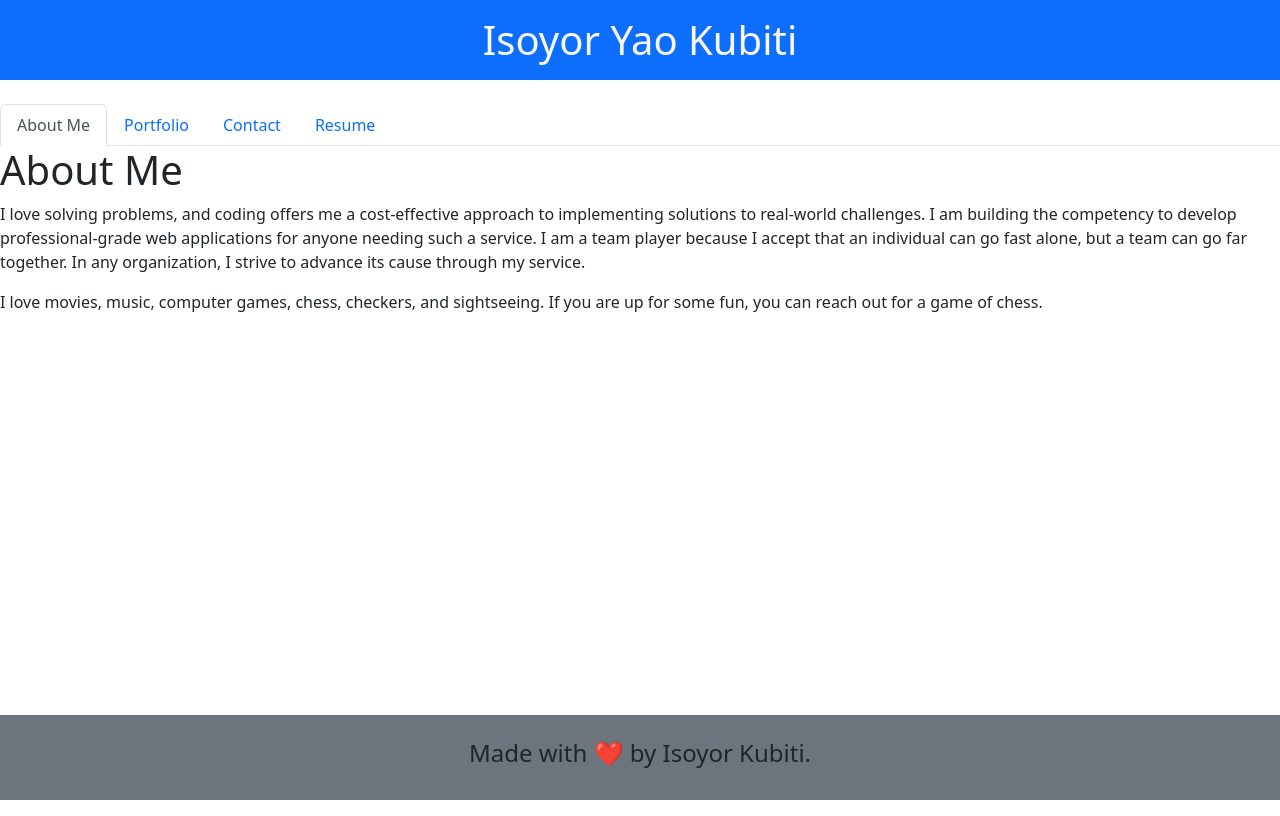
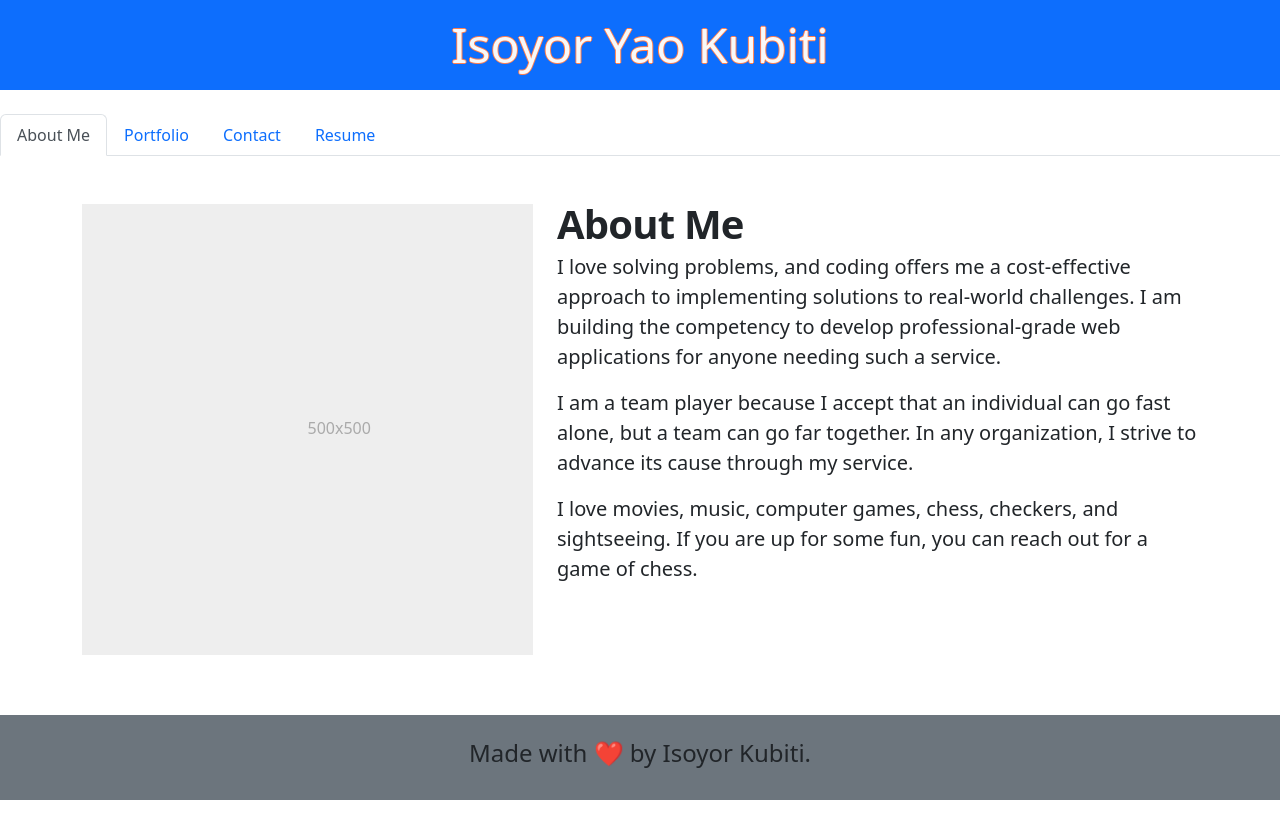
Before and after one commit to ikubiti/myreact-portfolio, a React (Create React App) app: page / in a window 1280 px wide. Built offline with nearby package versions, Linux system fonts and the light colour scheme.

Commit message:
styled the header title

```diff
--- a/public/index.html
+++ b/public/index.html
@@ -4,7 +4,6 @@
     <meta charset="utf-8" />
     <link rel="icon" href="%PUBLIC_URL%/favicon.ico" />
     <meta name="viewport" content="width=device-width, initial-scale=1" />
-    <!-- <meta name="theme-color" content="#000000" /> -->
     <meta name="theme-color" content="#ffffff">
     <meta
       name="description"
--- a/src/components/Footer.js
+++ b/src/components/Footer.js
@@ -1,4 +1,5 @@
 import React from 'react';
+import '../styles/subMain.css';
 
 const Footer = () => {
   return (
--- a/src/components/Header.js
+++ b/src/components/Header.js
@@ -1,10 +1,11 @@
 import React from 'react';
+import '../styles/subMain.css';
 
 const Header = () => {
   return (
     <header className="bg-primary text-light mb-4 py-3 flex-row align-center">
       <div className="container flex-row justify-space-between-lg justify-center align-center text-center">
-        <h1 className="m-0">Isoyor Yao Kubiti</h1>
+        <h1 className="m-0 outline-text">Isoyor Yao Kubiti</h1>
       </div>
     </header>
   );
--- a/src/components/PortfolioContainer.js
+++ b/src/components/PortfolioContainer.js
@@ -4,6 +4,7 @@ import Portfolio from './pages/Portfolio';
 import About from './pages/About';
 import Resume from './pages/Resume';
 import Contact from './pages/Contact';
+import '../styles/main.css';
 
 export default function PortfolioContainer() {
   const [currentPage, setCurrentPage] = useState('About');
--- a/src/components/pages/About.js
+++ b/src/components/pages/About.js
@@ -2,23 +2,28 @@ import React from 'react';
 
 export default function About() {
   return (
-    <div>
-      <h1>About Me</h1>
-      <p>
-        I love solving problems, and coding offers me a
-        cost-effective approach to implementing solutions to
-        real-world challenges. I am building the competency to
-        develop professional-grade web applications for anyone
-        needing such a service. I am a team player because I
-        accept that an individual can go fast alone, but a team
-        can go far together. In any organization, I strive to
-        advance its cause through my service.
-      </p>
-      <p>
-        I love movies, music, computer games, chess, checkers,
-        and sightseeing. If you are up for some fun, you can
-        reach out for a game of chess.
-      </p>
+    <div className="container">
+      {/* <hr className="featurette-divider" /> */}
+
+      <div className="row featurette my-5">
+        <div className="col-md-7 order-md-2">
+          <h1 className="featurette-heading">About Me</h1>
+          <p className="lead">I love solving problems, and coding offers me a
+            cost-effective approach to implementing solutions to
+            real-world challenges. I am building the competency to
+            develop professional-grade web applications for anyone
+            needing such a service.</p>
+          <p className="lead">I am a team player because I accept that an individual can go fast alone, but a team can go far together. In any organization, I strive to advance its cause through my service.</p>
+          <p className="lead">I love movies, music, computer games, chess, checkers, and sightseeing. If you are up for some fun, you can reach out for a game of chess.</p>
+        </div>
+        <div className="col-md-5 order-md-1">
+          <svg className="bd-placeholder-img bd-placeholder-img-lg featurette-image img-fluid mx-auto" width="500" height="500" xmlns="http://www.w3.org/2000/svg" role="img" aria-label="Placeholder: 500x500" preserveAspectRatio="xMidYMid slice" focusable="false"><title>Placeholder</title><rect width="100%" height="100%" fill="#eee" /><text x="50%" y="50%" fill="#aaa" dy=".3em">500x500</text></svg>
+
+        </div>
+      </div>
+
+      <hr className="featurette-divider" />
+
     </div>
   );
 }
--- /dev/null
+++ b/src/styles/main.css
@@ -0,0 +1,15 @@
+/* Featurettes
+------------------------- */
+
+.featurette-divider {
+	margin: 5rem 0;
+	/* Space out the Bootstrap <hr> more */
+}
+
+/* Thin out the marketing headings */
+.featurette-heading {
+	font-weight: 600;
+	line-height: 1;
+	/* rtl:remove */
+	letter-spacing: -.05rem;
+}
--- /dev/null
+++ b/src/styles/subMain.css
@@ -0,0 +1,53 @@
+/* Get the attention the user when hovering over an element */
+.main-header:hover {
+	font-style: italic;
+	font-size: larger;
+	color: rgb(129, 217, 129);
+}
+
+/* Decorate any text */
+.outline-text {
+	font-size: 3rem;
+	text-shadow: -1px 0 coral, 0 1px coral, 1px 0 coral, 0 -1px coral;
+}
+
+.outline-text:hover {
+	font-style: italic;
+	font-size: 4rem;
+	color: rgb(129, 217, 129);
+}
+
+/* Hover behavior */
+.quiz-button:hover {
+	color: yellowgreen;
+	font-weight: bold;
+	/* font-size: 4rem; */
+	background-color: blue;
+}
+
+.text-deco {
+	color: var(--bs-white);
+	font-size: larger;
+	text-shadow: -1px 0 blue, 0 1px coral, 1px 0 coral, 0 -1px coral;
+}
+
+/* Main introduction heading style */
+.instr-header {
+	text-align: center;
+	margin: 2rem auto;
+	padding-top: 0px;
+	color: hsl(0, 0%, 10%);
+	text-shadow: 1px 1px 2px white, 0 0 25px #2aefcb, 0 0 5px white;
+}
+
+/* Improved header with text shadow */
+.main-header {
+	padding: 20px;
+	padding-top: 0px;
+	color: white;
+	text-shadow: 1px 1px 2px black, 0 0 25px blue, 0 0 5px darkblue;
+}
+
+/* --light-violet: rgb(210, 149, 254);
+ --muted-green: rgb(129, 217, 129);
+ --midtone-blue: rgb(58, 176, 254); */
```
